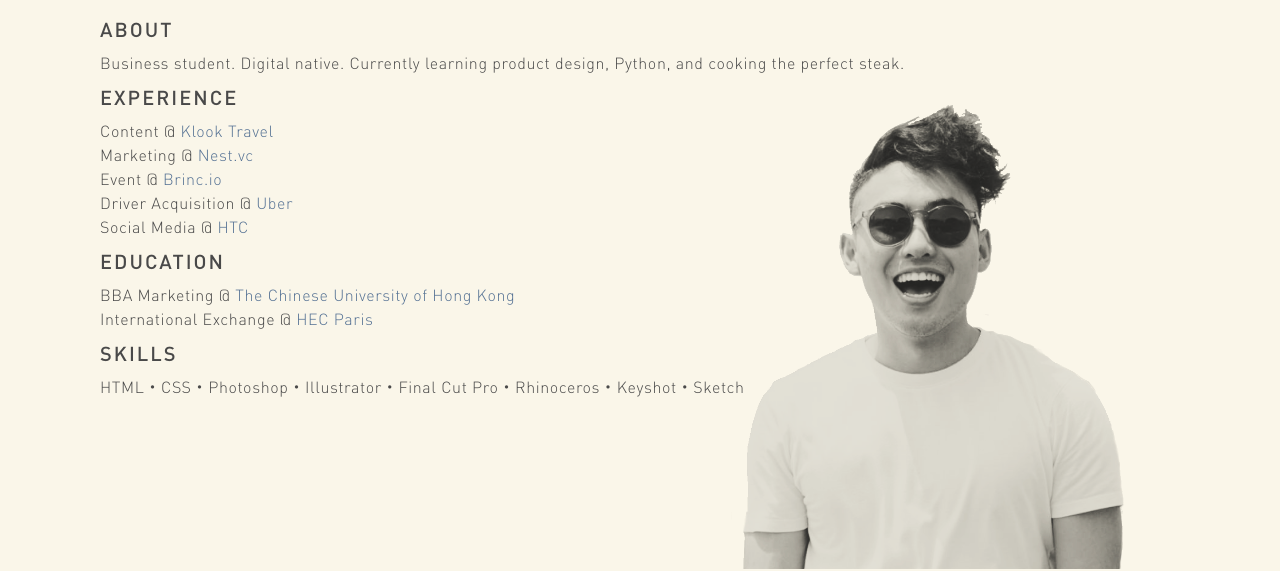
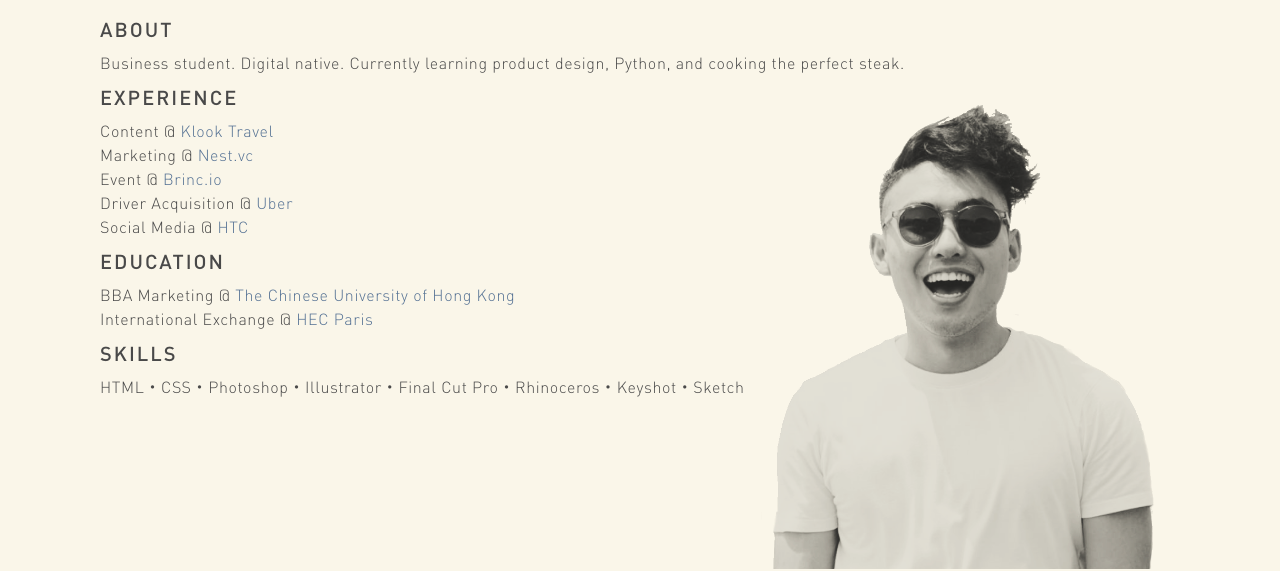
Before and after one commit to alanchou95/alanchou95.github.io, a plain HTML site: page index.html in a window 1280 px wide. Shown: the part 229-800 px from the top of the page. Drawn offline with Linux system fonts and the light colour scheme.

Commit message:
Profile Pic Positioning

```diff
--- a/css/style2.css
+++ b/css/style2.css
@@ -77,7 +77,7 @@
   #face {
     position: fixed;
     bottom: 0;
-    right: 100px;
+    right: 70px;
     z-index: 2;
   }
 
```
